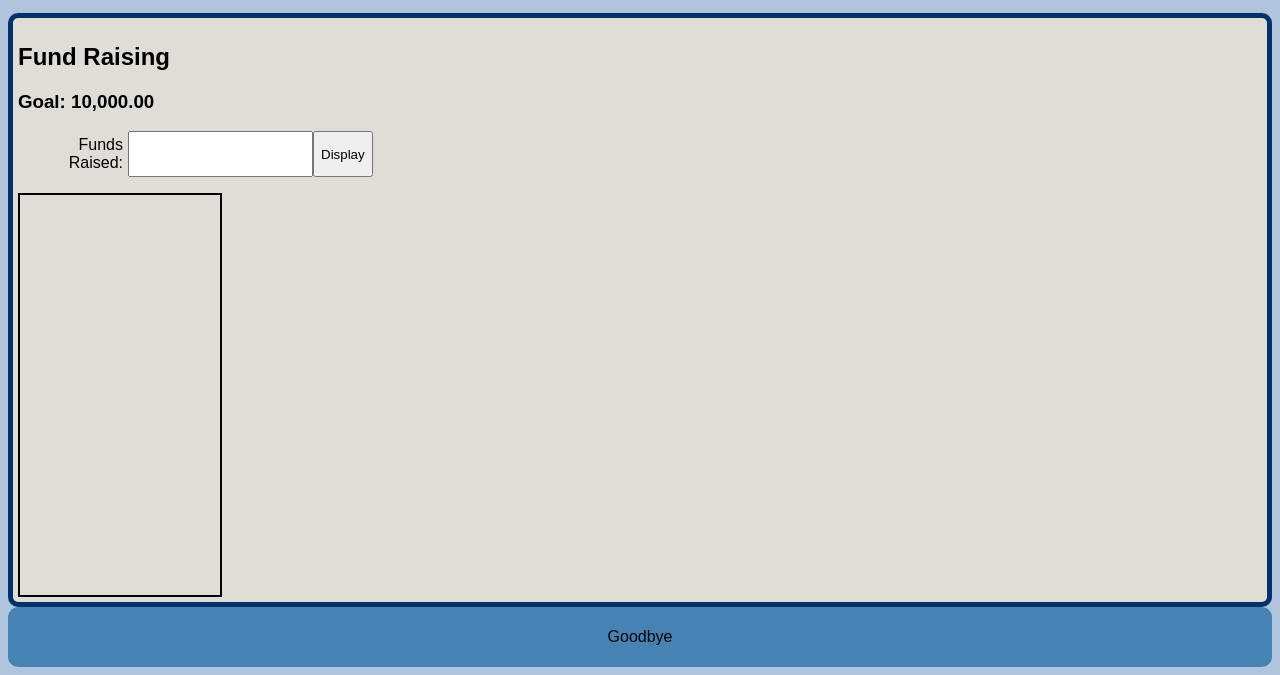
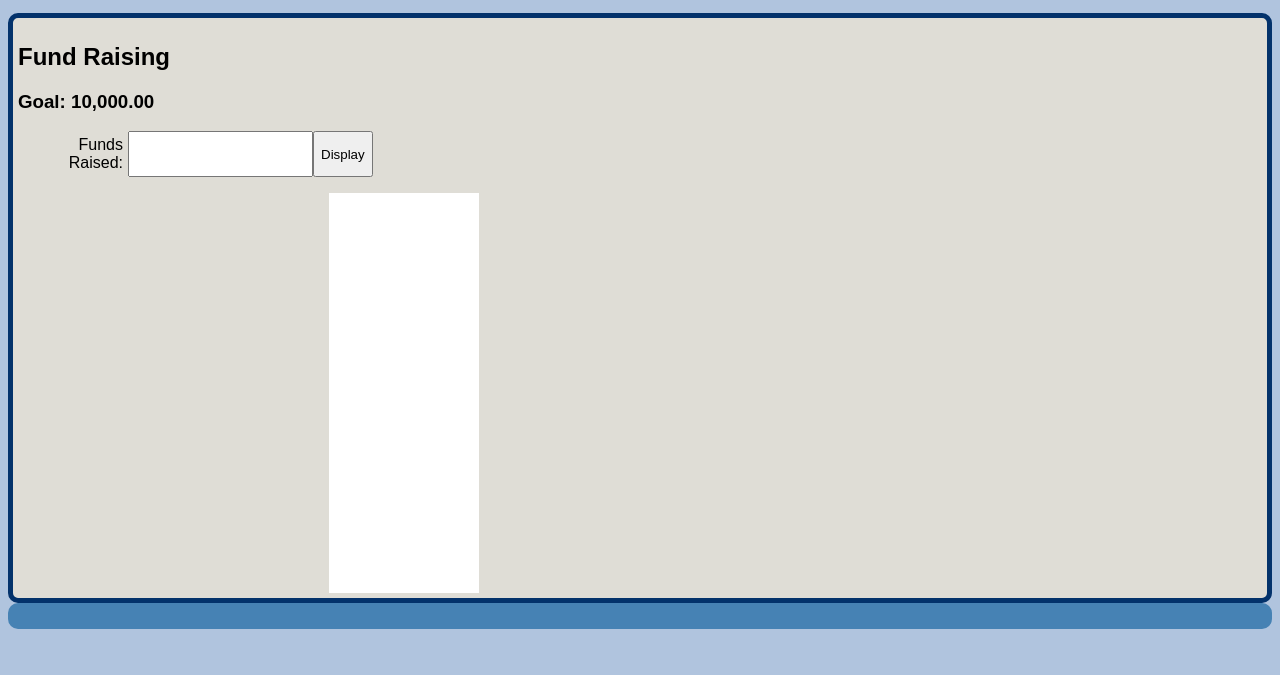
Before and after one commit to jenna-stover/jenna-stover.github.io, a plain HTML site: page assignments/assignment7/exercise2/index.html in a window 1280 px wide. Both pictures are taken after a click on the button "Display". Shown: the part 134-809 px from the top of the page. Drawn offline with Linux system fonts and the light colour scheme.

Commit message:
updated styling

```diff
--- a/assignments/assignment7/exercise2/index.html
+++ b/assignments/assignment7/exercise2/index.html
@@ -32,13 +32,12 @@
 
         <button id="button-display-funds">Display</button>
 
-        <div class="display-thermometer">
-            <div class="progress-bar"></div>
-        </div>
+        <div id="result"></div>
+
     </main>
 
     <footer id="main-footer" class="padded-area">
-        <p>Goodbye</p>
+        <p></p>
     </footer>
 </body>
 </html>
--- a/assignments/assignment7/exercise2/script.js
+++ b/assignments/assignment7/exercise2/script.js
@@ -2,6 +2,20 @@ const toggleNav = () => {
     document.getElementById("nav-items").classList.toggle("hide-small");
 };
 
+const displayData = () => {
+    const resultDiv = document.getElementById("result");
+    const fundsRaised = document.getElementById("funds-raised").value;
+    const goal = 10000.00;
+
+    const percentageRaised = (fundsRaised / goal) * 100;
+    const clampedPercentage = Math.min(100, Math.max(0, percentageRaised));
+
+    resultDiv.style.background = `linear-gradient(to top, #790967 ${clampedPercentage}%, #ffffff ${clampedPercentage}%)`;
+
+}
+
 window.onload = () => {
     document.getElementById("hamburger").onclick = toggleNav;
+
+    document.getElementById("button-display-funds").onclick = displayData;
 };
--- a/assignments/assignment7/exercise2/styles.css
+++ b/assignments/assignment7/exercise2/styles.css
@@ -88,19 +88,16 @@ h1 {
     display: none;
 }
 
-.display-thermometer {
-    width: 200px;
-    height: 400px;
-    border: 2px solid black;
+#result {
+    background: white;
     position: relative;
+    left: 25%;
   }
 
-  .progress-bar {
-    height: 0;
-    width: 100%;
-    background: rgb(2,0,36);
-    background: linear-gradient(90deg, rgba(2,0,36,1) 0%, rgba(121,9,103,1) 25%, rgba(7,46,146,1) 50%, rgba(0,212,255,1) 75%), rgba(0,212,255,1) 100%;
-    transition: height 0.5s ease;
+  #result {
+    width: 150px;
+    height: 400px;
+    background-image: linear-gradient(0deg, green, blue, indigo);
   }
 
 /* Larger Resolutions */
```
Also changed, not shown: assignments/assignment7/exercise1/script.js (+4 -4 lines), assignments/assignment7/exercise1/styles.css (+5 -2 lines).
